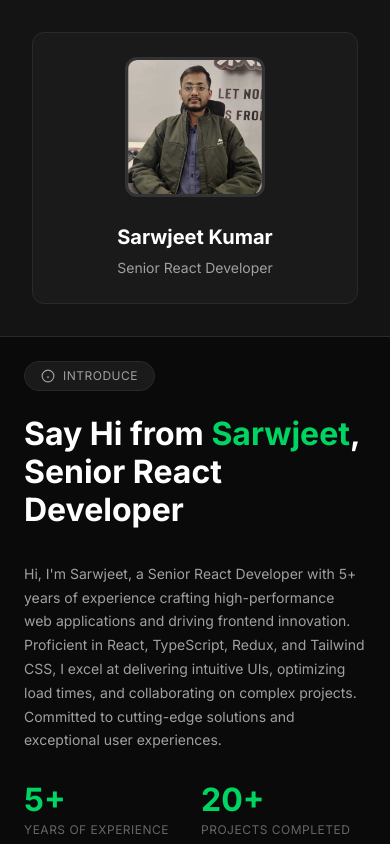
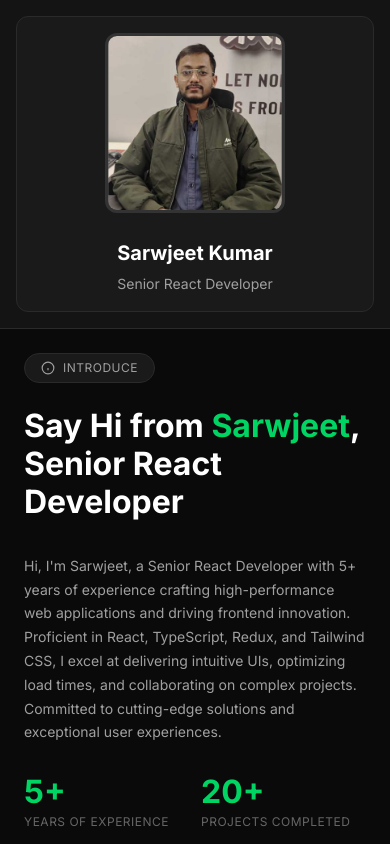
Before and after one commit to Sarwjeetfreelcner/portfolio, a React (Vite) app: page / in a window 390 px wide. Shown: the top 844 px of the page. Built offline with nearby package versions, Linux system fonts and the light colour scheme.

Commit message:
push the updated changes on github

```diff
--- a/src/App.css
+++ b/src/App.css
@@ -11,7 +11,7 @@
    Sidebar / Profile Card
    ============================================ */
 .sidebar {
-  width: 280px;
+  width: 350px;
   min-height: 100vh;
   background-color: var(--color-bg-secondary);
   border-right: 1px solid var(--color-border);
@@ -26,15 +26,15 @@
 
 .profile-card {
   text-align: center;
-  padding: var(--spacing-lg);
+  padding: var(--spacing-md);
   background-color: var(--color-bg-card);
   border-radius: var(--radius-lg);
   border: 1px solid var(--color-border);
 }
 
 .profile-image-container {
-  width: 140px;
-  height: 140px;
+  width: 250px;
+  height: 250px;
   margin: 0 auto var(--spacing-lg);
   border-radius: var(--radius-lg);
   overflow: hidden;
@@ -145,7 +145,7 @@
    ============================================ */
 .main-content {
   flex: 1;
-  margin-left: 280px;
+  margin-left: 350px;
   padding: var(--spacing-3xl);
   padding-right: 80px;
 }
@@ -803,6 +803,7 @@
     min-height: auto;
     border-right: none;
     border-bottom: 1px solid var(--color-border);
+    padding: var(--spacing-lg);
   }
 
   .main-content {
@@ -882,6 +883,15 @@
   .nav-sidebar {
     display: none;
   }
+
+  .profile-image-container {
+    width: 180px;
+    height: 180px;
+  }
+
+  .sidebar {
+    padding: var(--spacing-md);
+  }
 }
 
 /* ============================================
--- a/src/App.tsx
+++ b/src/App.tsx
@@ -4,13 +4,6 @@ import './App.css'
 const StarIcon = () => (
   <svg className="star" viewBox="0 0 20 20" fill="currentColor">
     <path d="M9.049 2.927c.3-.921 1.603-.921 1.902 0l1.07 3.292a1 1 0 00.95.69h3.462c.969 0 1.371 1.24.588 1.81l-2.8 2.034a1 1 0 00-.364 1.118l1.07 3.292c.3.921-.755 1.688-1.54 1.118l-2.8-2.034a1 1 0 00-1.175 0l-2.8 2.034c-.784.57-1.838-.197-1.539-1.118l1.07-3.292a1 1 0 00-.364-1.118L2.98 8.72c-.783-.57-.38-1.81.588-1.81h3.461a1 1 0 00.951-.69l1.07-3.292z" />
-  </svg>
-)
-
-const EmailIcon = () => (
-  <svg viewBox="0 0 24 24" fill="none" stroke="currentColor" strokeWidth="2">
-    <path d="M4 4h16c1.1 0 2 .9 2 2v12c0 1.1-.9 2-2 2H4c-1.1 0-2-.9-2-2V6c0-1.1.9-2 2-2z" />
-    <polyline points="22,6 12,13 2,6" />
   </svg>
 )
 
@@ -321,10 +314,6 @@ function App() {
             <p className="hero-intro">
               Ready to bring your next project to life? I'm available for freelance work and exciting collaboration opportunities. Let's create something amazing together!
             </p>
-            <a href="mailto:sarwjeetfreelancer@gmail.com" className="contact-email">
-              <EmailIcon />
-              sarwjeetfreelancer@gmail.com
-            </a>
           </div>
         </section>
       </main>
```
